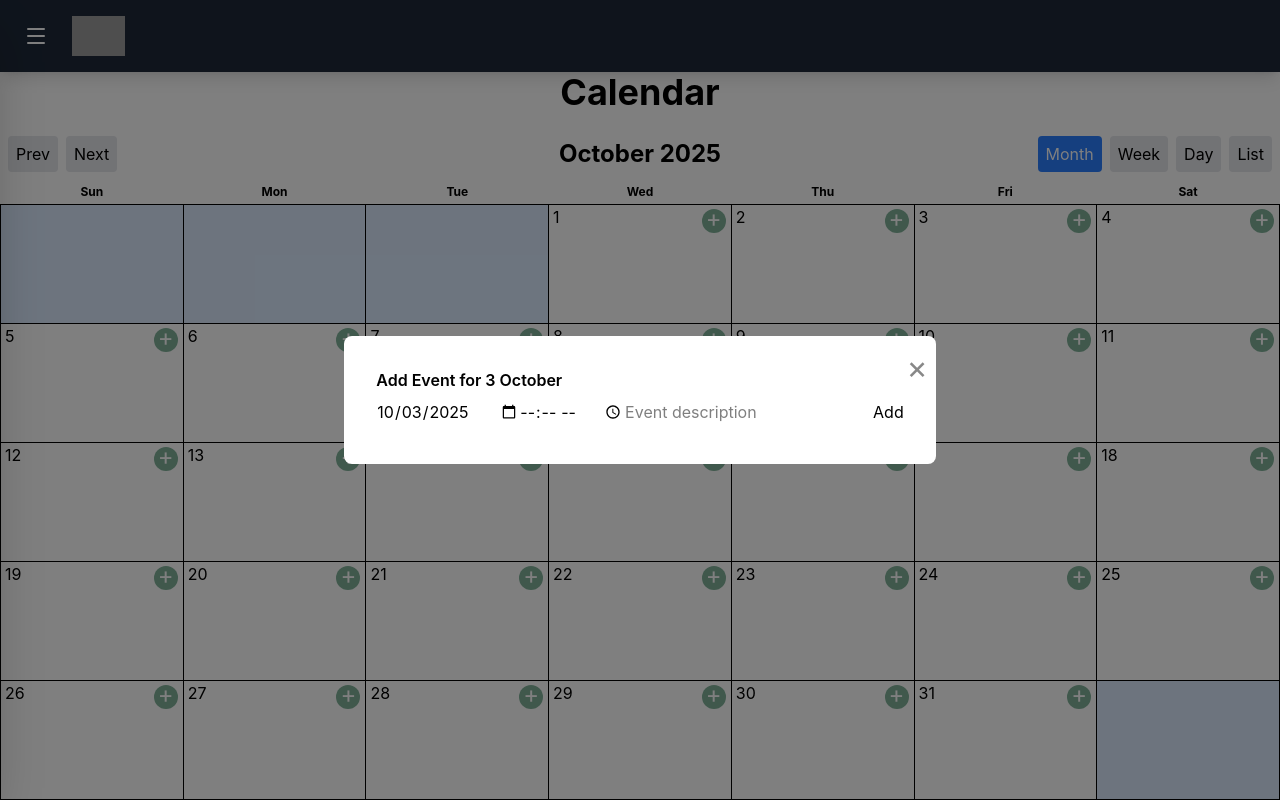
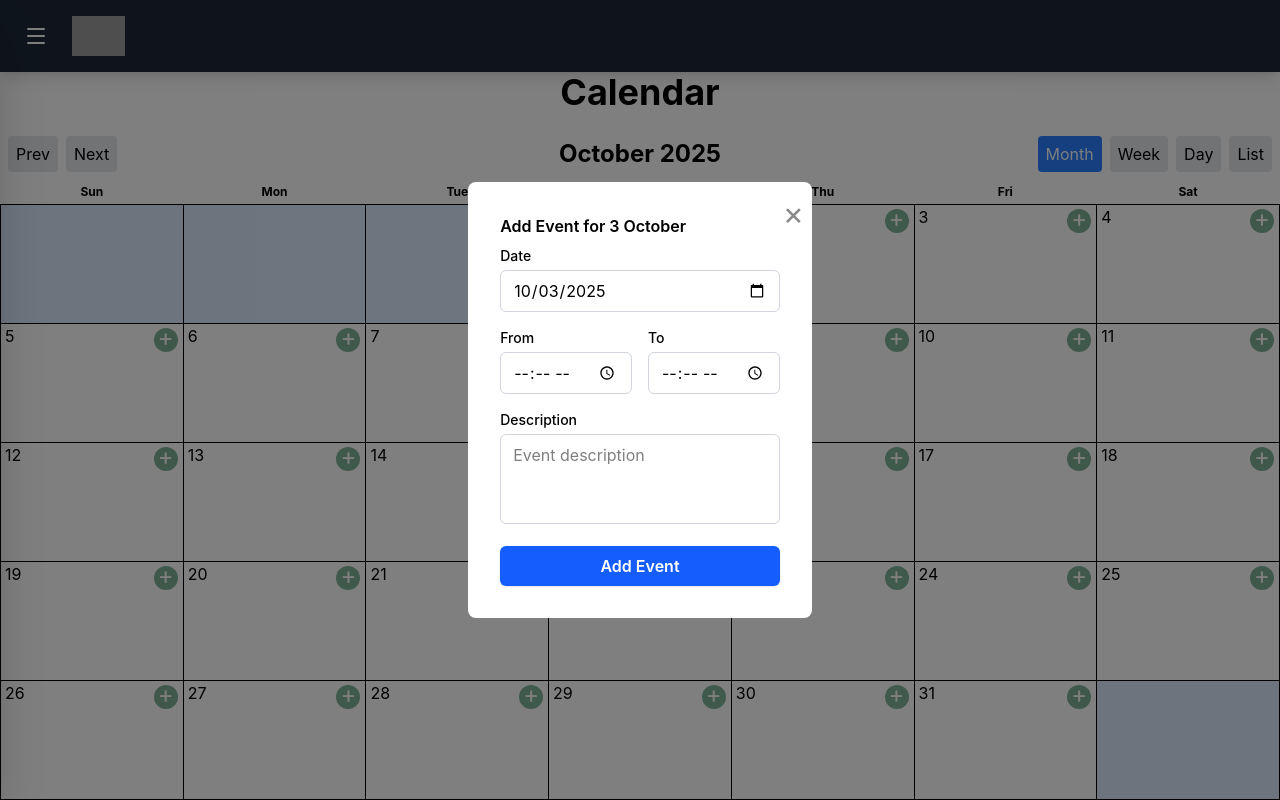
Before and after one commit to StenPelzer/INFWAD-Calendar, a React (Vite) app: page / in a window 1280 px wide. Both pictures are taken after a click on the button 896 px from the left and 221 px from the top of the page. Built offline with nearby package versions, Linux system fonts and the light colour scheme; grey boxes are pictures that could not be loaded.

Commit message:
Add form fields

```diff
--- a/src/features/calendar/features/event/components/CreateEvent.tsx
+++ b/src/features/calendar/features/event/components/CreateEvent.tsx
@@ -30,29 +30,82 @@ function CreateEvent({
           ' ' +
           selectedDate.toLocaleString('default', { month: 'long' })}
       </h3>
-      <div className="mb-2">
+      <div className="space-y-4">
+        <div>
+          <label
+            className="block text-sm font-medium mb-1"
+            htmlFor="event-date"
+          >
+            Date
+          </label>
           <input
+            id="event-date"
             type="date"
             value={selectedDate.toISOString().split('T')[0]}
             onChange={(e) => {
               setSelectedDate(new Date(e.target.value))
             }}
             required
+            className="w-full px-3 py-2 border border-gray-300 rounded-md focus:outline-none focus:ring-2 focus:ring-blue-500"
           />
+        </div>
+        <div className="grid grid-cols-2 gap-4">
+          <div>
+            <label
+              className="block text-sm font-medium mb-1"
+              htmlFor="event-time-from"
+            >
+              From
+            </label>
             <input
+              id="event-time-from"
               type="time"
               value={eventTime}
               onChange={(e) => setEventTime(e.target.value)}
               required
+              className="w-full px-3 py-2 border border-gray-300 rounded-md focus:outline-none focus:ring-2 focus:ring-blue-500"
             />
+          </div>
+          <div>
+            <label
+              className="block text-sm font-medium mb-1"
+              htmlFor="event-time-to"
+            >
+              To
+            </label>
             <input
-          type="text"
+              id="event-time-to"
+              type="time"
+              value={eventTime}
+              onChange={(e) => setEventTime(e.target.value)}
+              required
+              className="w-full px-3 py-2 border border-gray-300 rounded-md focus:outline-none focus:ring-2 focus:ring-blue-500"
+            />
+          </div>
+        </div>
+        <div>
+          <label
+            className="block text-sm font-medium mb-1"
+            htmlFor="event-desc"
+          >
+            Description
+          </label>
+          <textarea
+            id="event-desc"
             value={eventText}
             onChange={(e) => setEventText(e.target.value)}
             placeholder="Event description"
             required
+            className="w-full px-3 py-2 border border-gray-300 rounded-md focus:outline-none focus:ring-2 focus:ring-blue-500 resize-none"
+            rows={3}
           />
-        <button type="submit">Add</button>
+        </div>
+        <button
+          type="submit"
+          className="w-full py-2 px-4 bg-blue-600 text-white font-semibold rounded-md shadow hover:bg-blue-700 transition-colors"
+        >
+          Add Event
+        </button>
       </div>
     </form>
   )
```
Lines whose indentation alone changed are shown as unchanged.
